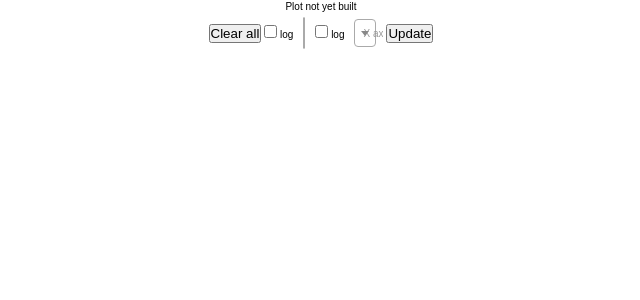
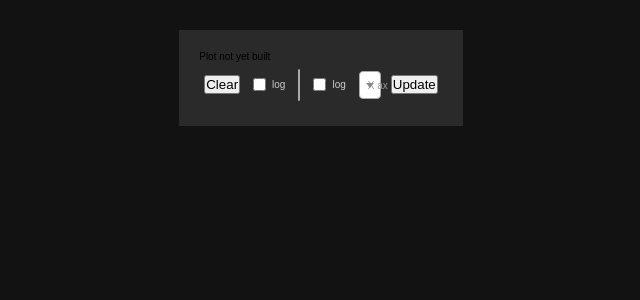
Before and after one commit to dyunis/viz_app, a Flask app: template templates/index.html in a window 1280 px wide. Shown: the top 300 px of the page, without its empty margins (319-959 px from the left). Run offline with Flask 2, Linux system fonts and the light colour scheme; the template is opened without the code that fills it, so the values that code supplies are empty; some libraries are stand-ins or nearby versions.

Commit message:
layout changes to dark mode

```diff
--- a/app.py
+++ b/app.py
@@ -82,8 +82,10 @@ def plot(dset, xkey, ykeys, xlog=False, ylog=False):
         fig.update_yaxes(type='log')
 
     ytitle = ykeys[0] if len(ykeys) == 1 else 'value'
-    margin = {'b': 20, 'l': 20, 'r': 20, 't': 30, 'pad': 0}
-    fig.update_layout(autosize=True, xaxis_title=xkey, yaxis_title=ytitle, margin=margin)
+    margin = {'b': 0, 'l': 0, 'r': 0, 't': 0, 'pad': 0}
+    fig.update_layout(autosize=True, xaxis_title=xkey, yaxis_title=ytitle, template='plotly_dark')
+    template = {'layout': {'paper_bgcolor': '#2a2a2a', 'plot_bgcolor': '#222', 'font': {'color': '#ccc'}}}
+    fig.update_layout(template=template)
 
     plotly.io.write_html(fig, './plots/plot.html')
 
--- a/static/script.js
+++ b/static/script.js
@@ -3,9 +3,9 @@
 function update_plot () {
 
   // make a post here with selected items from ykeys, xkey
-  let y_options = Array.from(document.getElementById('y').selectedOptions)
+  let y_options = Array.from(document.querySelector('#y').selectedOptions)
   let ykeys = y_options.map( (opt) => opt.value )
-  let xkey = document.getElementById('x').selectedOptions[0].value
+  let xkey = document.querySelector('#x').selectedOptions[0].value
 
   fetch('/options', {
     headers: {'Content-Type': 'application/json'},
@@ -13,12 +13,12 @@ function update_plot () {
     body: JSON.stringify({
       'xkey': xkey,
       'ykeys': ykeys,
-      'xlog': document.getElementById('xlog').checked,
-      'ylog': document.getElementById('ylog').checked
+      'xlog': document.querySelector('#xlog').checked,
+      'ylog': document.querySelector('#ylog').checked
     })
   }).then( function success () {
     // force a refresh of iframe
-    let iframe = document.getElementsByTagName('iframe')[0]
+    let iframe = document.querySelector('iframe')
     iframe.src = iframe.src
   }, function failure () {
     console.log('error in POST')
--- a/static/style.css
+++ b/static/style.css
@@ -23,23 +23,37 @@ body {
   font-size: 10px;
   color: #000;
   line-height: 1.35em;
-  /* background-color: #006ec7; */
-  background-color: #fff;
+  background-color: #121212;
 }
 
 #page {
-  margin: 0px 30px 30px;
+  margin: 30px;
   display: flex;
   justify-content: center;
   align-items: center;
   flex-direction: column;
 }
 
-#content {
+main {
   display: flex;
   flex-direction: column;
   justify-content: space-around;
   align-items: center;
+}
+
+figure {
+  max-height: 800px;
+  max-width: 800px;
+  background-color: #2a2a2a;
+  padding: 20px;
+}
+
+iframe {
+  padding: 0px;
+  margin: 0px;
+  border: none;
+  height: 500px;
+  width: 100%;
 }
 
 #controls {
@@ -47,17 +61,19 @@ body {
   flex-direction: row;
   justify-content: space-around;
   align-items: center;
+  width: 100%;
 }
 
-iframe {
-  margin: 20px 0px;
-  width: 800px;
-  height: 600px;
-  border: 1px solid #eee;
+#controls > * {
+  margin: 5px;
 }
 
-#update-button,
-#x-misc-controls,
-#y-misc-controls {
-  margin: 10px;
+.log-controls {
+  color: #ccc;
+  display: flex;
+  flex-direction: row;
 }
+
+.log-controls > * {
+  margin: 0px 3px;
+}
--- a/templates/index.html
+++ b/templates/index.html
@@ -1,5 +1,7 @@
 {% extends "layout.html" %}
 {% block content %}
+
+<figure>
 
 {% if plot %}
 <iframe id='plot' scrolling='no' src='./plots/plot.html'></iframe>
@@ -7,14 +9,14 @@
 <p> Plot not yet built </p>
 {% endif %}
 
-<div id='controls'>
-  <div id='y-misc-controls'>
-    <button id='y-clear' onclick='clear_selections("y")'> Clear all </button>
-    <input type='checkbox' id='ylog' name='ylog'>
-    <label for='ylog'> log </label>
-  </div>
+<figcaption id='controls'>
+    <button id='y-clear' onclick='clear_selections("y")'> Clear </button>
+    <div class='log-controls'>
+        <input type='checkbox' id='ylog' name='ylog'>
+        <label for='ylog'> log </label>
+    </div>
 
-  <select class='js-example-placeholder-multiple' name='y' id='y' multiple='multiple'>
+  <select class='js-example-placeholder-multiple' name='y' id='y' multiple='multiple' autofocus>
 
   {% for key in data.keys() %}
     <option value='{{ key }}' {% if key in ykeys %} checked {% endif %}>
@@ -24,10 +26,10 @@
 
   </select>
 
-  <div id='x-misc-controls'>
+<div class='log-controls'>
     <input type='checkbox' id='xlog' name='xlog'>
     <label for='xlog'> log </label>
-  </div>
+</div>
 
   <select class='js-example-placeholder-single' name='x' id='x'>
 
@@ -44,6 +46,6 @@
   <button id='update-button' onclick='update_plot()'>
     Update
   </button>
-</div>
+</figcaption>
 
 {% endblock %}
--- a/templates/layout.html
+++ b/templates/layout.html
@@ -21,12 +21,12 @@
 
     <div id='page'>
 
-    <div id='content'>
+    <main>
 
     {% block content %}
     {% endblock %}
 
-    </div>
+    </main>
 
     </div>
 
```
